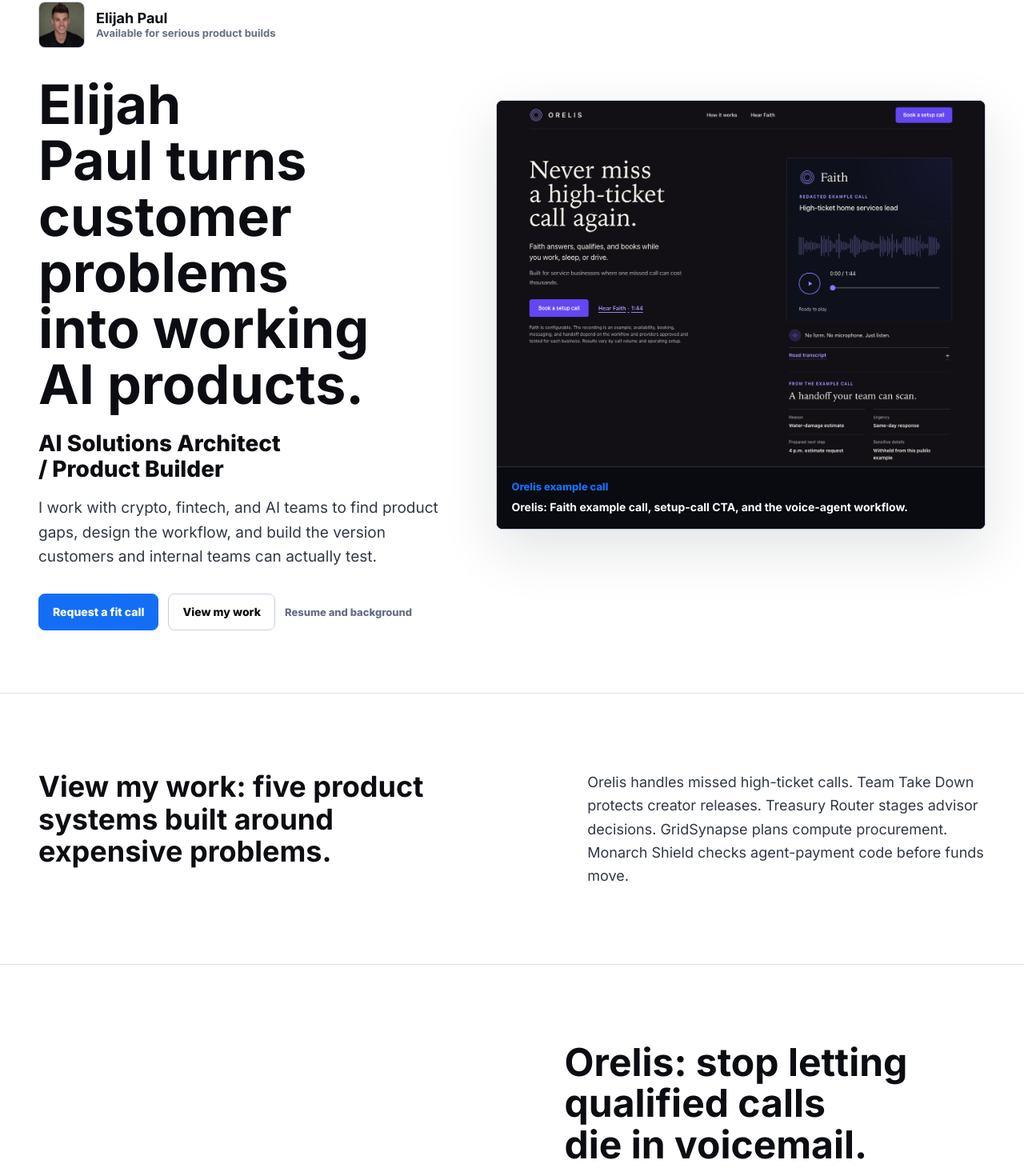
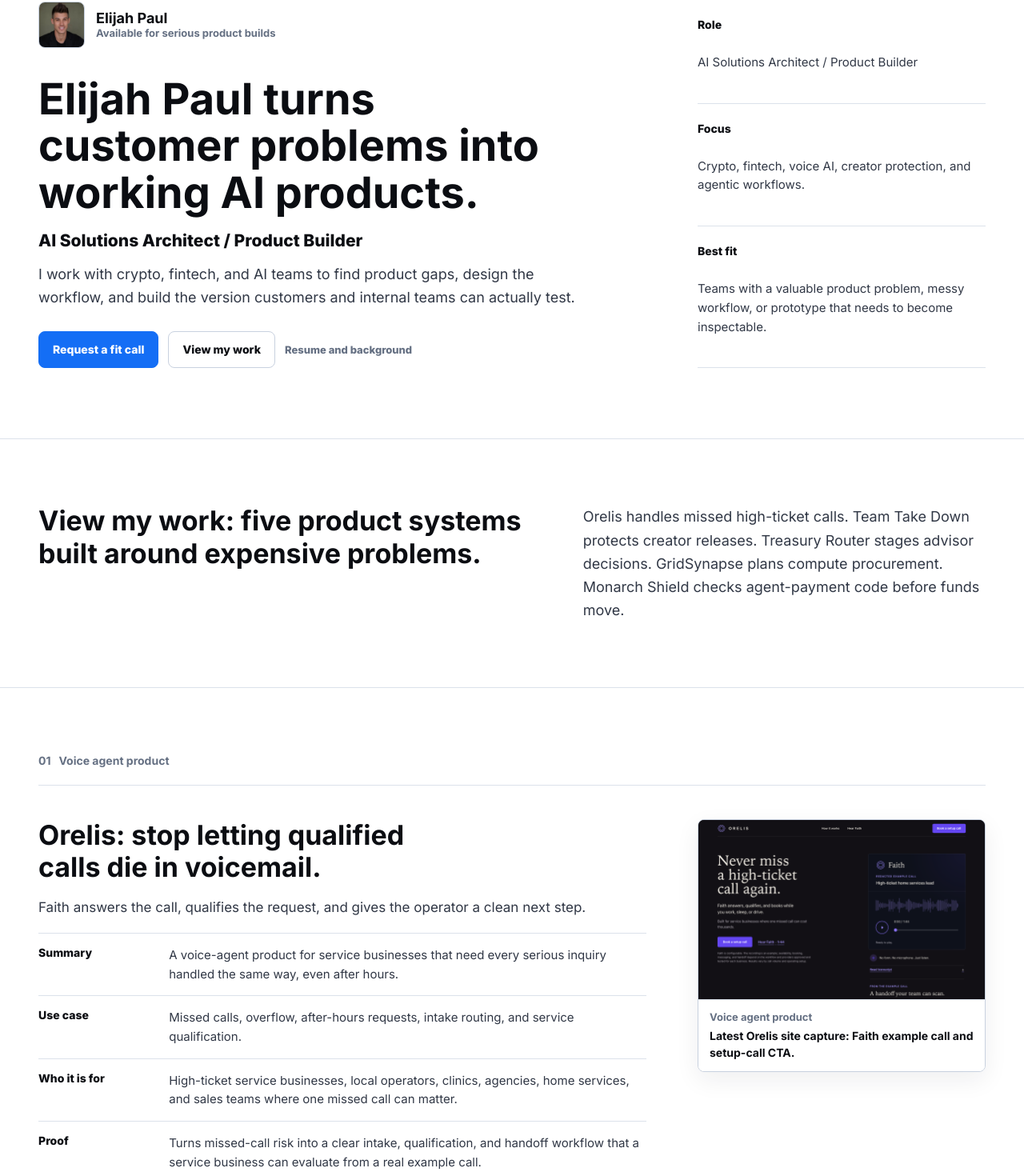
Before and after one commit to GhostOpsandCo/GhostOpsandCo.github.io, a Next.js app: page / in a window 1280 px wide. Shown: the part 175-1645 px from the top of the page at 80% size. Built offline with nearby package versions, Linux system fonts and the light colour scheme.

Commit message:
Refocus portfolio homepage as editorial profile

```diff
--- a/app/globals.css
+++ b/app/globals.css
@@ -3708,16 +3708,15 @@
 
 .v8-hero-grid {
   display: grid;
-  min-height: 760px;
-  grid-template-columns: minmax(0, 0.9fr) minmax(440px, 1.1fr);
-  align-items: center;
-  gap: 72px;
-  padding-block: 88px 78px;
+  grid-template-columns: minmax(0, 1fr) minmax(280px, 360px);
+  align-items: start;
+  gap: 56px;
+  padding-block: 88px;
 }
 
 .v8-hero-grid > *,
 .v8-work-intro-grid > *,
-.v8-project-grid > *,
+.v8-project-article > *,
 .v8-thoughts-grid > *,
 .v8-fit > *,
 .v8-hero-artifact figcaption > *,
@@ -3726,7 +3725,7 @@
 }
 
 .v8-hero-copy {
-  max-width: 700px;
+  max-width: 760px;
 }
 
 .v8-person {
@@ -3772,30 +3771,56 @@
 }
 
 .v8-hero h1 {
-  max-width: 760px;
-  margin-bottom: 24px;
+  max-width: 780px;
+  margin-bottom: 18px;
   color: var(--ink);
-  font-size: 68px;
-  line-height: 1.03;
+  font-size: 54px;
+  line-height: 1.08;
   text-wrap: balance;
 }
 
 .v8-role-title {
   max-width: 700px;
-  margin-bottom: 18px;
+  margin-bottom: 14px;
   color: var(--ink);
-  font-size: 28px;
-  font-weight: 780;
-  line-height: 1.12;
+  font-size: 21px;
+  font-weight: 720;
+  line-height: 1.28;
   text-wrap: balance;
 }
 
 .v8-hero-lede {
-  max-width: 650px;
-  margin-bottom: 30px;
+  max-width: 62ch;
+  margin-bottom: 28px;
   color: var(--ink-soft);
-  font-size: 19px;
-  line-height: 1.62;
+  font-size: 18px;
+  line-height: 1.6;
+}
+
+.v8-profile-brief {
+  display: grid;
+  align-self: stretch;
+  border-top: 1px solid var(--line-strong);
+}
+
+.v8-profile-brief div {
+  display: grid;
+  gap: 8px;
+  padding-block: 22px;
+  border-bottom: 1px solid var(--line);
+}
+
+.v8-profile-brief strong {
+  color: var(--ink);
+  font-size: 14px;
+  font-weight: 760;
+  line-height: 1.35;
+}
+
+.v8-profile-brief p {
+  color: var(--ink-soft);
+  font-size: 15px;
+  line-height: 1.58;
 }
 
 .v8-hero-actions,
@@ -3850,7 +3875,7 @@
   border: 1px solid var(--line-strong);
   border-radius: 8px;
   background: var(--paper);
-  box-shadow: 0 24px 70px rgba(17, 24, 39, 0.12);
+  box-shadow: 0 14px 38px rgba(17, 24, 39, 0.08);
 }
 
 .v8-hero-artifact {
@@ -3868,7 +3893,7 @@
 .v8-artifact figcaption {
   display: grid;
   gap: 5px;
-  padding: 16px 18px;
+  padding: 13px 14px;
   border-top: 1px solid var(--line);
   background: var(--paper);
 }
@@ -3880,9 +3905,9 @@
 
 .v8-hero-artifact figcaption span,
 .v8-artifact figcaption span {
-  color: var(--blue);
+  color: var(--muted);
   font-size: 13px;
-  font-weight: 780;
+  font-weight: 700;
   line-height: 1.35;
 }
 
@@ -3897,11 +3922,13 @@
   display: block;
   color: var(--ink);
   font-size: 14px;
+  font-weight: 650;
+  line-height: 1.45;
   overflow-wrap: anywhere;
 }
 
 .v8-section {
-  padding-block: 96px;
+  padding-block: 82px;
 }
 
 .v8-work-intro {
@@ -3910,9 +3937,18 @@
 
 .v8-work-intro-grid {
   display: grid;
-  grid-template-columns: minmax(0, 0.9fr) minmax(360px, 0.72fr);
+  grid-template-columns: minmax(0, 0.72fr) minmax(320px, 0.58fr);
   align-items: start;
-  gap: 64px;
+  gap: 56px;
+}
+
+.v8-work-intro h2,
+.v8-section-head h2,
+.v8-thoughts h2,
+.v8-fit h2 {
+  max-width: 760px;
+  font-size: 34px;
+  line-height: 1.18;
 }
 
 .v8-work-intro h2,
@@ -3935,50 +3971,61 @@
 }
 
 .v8-project-section:nth-of-type(2n) {
-  background: var(--soft);
+  background: var(--paper);
 }
 
 .v8-project-primary {
   background: var(--paper);
 }
 
-.v8-project-grid {
-  display: grid;
-  grid-template-columns: minmax(0, 1.06fr) minmax(420px, 0.94fr);
-  align-items: center;
-  gap: 64px;
-}
-
-.v8-project-reverse .v8-artifact {
-  order: 2;
-}
-
-.v8-project-reverse .v8-project-copy {
-  order: 1;
+.v8-project-article {
+  display: grid;
+  grid-template-columns: minmax(0, 1fr) minmax(280px, 360px);
+  align-items: start;
+  gap: 42px 56px;
+}
+
+.v8-project-article .v8-artifact {
+  max-width: 390px;
+  justify-self: end;
+}
+
+.v8-project-kicker {
+  grid-column: 1 / -1;
+  display: flex;
+  flex-wrap: wrap;
+  gap: 10px;
+  align-items: baseline;
+  padding-bottom: 20px;
+  border-bottom: 1px solid var(--line);
+  color: var(--muted);
+  font-size: 14px;
+  font-weight: 700;
+  line-height: 1.35;
 }
 
 .v8-project-copy {
   display: grid;
-  gap: 22px;
-}
-
-.v8-project-copy h2,
-.v8-fit h2 {
-  max-width: 820px;
-  font-size: 48px;
-  line-height: 1.07;
+  max-width: 760px;
+  gap: 18px;
+}
+
+.v8-project-copy h2 {
+  max-width: 740px;
+  font-size: 34px;
+  line-height: 1.16;
   text-wrap: balance;
 }
 
 .v8-large-copy {
-  max-width: 70ch;
+  max-width: 64ch;
   color: var(--ink-soft);
-  font-size: 19px;
-  line-height: 1.62;
+  font-size: 17px;
+  line-height: 1.58;
 }
 
 .v8-artifact {
-  box-shadow: 0 22px 64px rgba(28, 31, 38, 0.12);
+  box-shadow: 0 10px 30px rgba(28, 31, 38, 0.07);
 }
 
 .v8-artifact-shot {
@@ -4001,9 +4048,9 @@
 
 .v8-detail-stack > div {
   display: grid;
-  grid-template-columns: minmax(126px, 0.25fr) minmax(0, 1fr);
-  gap: 22px;
-  padding-block: 18px;
+  grid-template-columns: minmax(120px, 0.24fr) minmax(0, 1fr);
+  gap: 20px;
+  padding-block: 15px;
   border-bottom: 1px solid var(--line);
 }
 
@@ -4028,22 +4075,6 @@
   margin-bottom: 0;
 }
 
-.v8-pills {
-  display: flex;
-  flex-wrap: wrap;
-  gap: 8px;
-}
-
-.v8-pills span {
-  border: 1px solid var(--line);
-  border-radius: 8px;
-  padding: 7px 9px;
-  background: var(--paper);
-  color: var(--ink-soft);
-  font-size: 12px;
-  font-weight: 750;
-}
-
 .v8-method-section {
   border-top: 1px solid var(--line);
   background: var(--paper);
@@ -4051,30 +4082,26 @@
 
 .v8-section-head {
   display: grid;
-  max-width: 880px;
-  gap: 16px;
-  margin-bottom: 42px;
+  max-width: 820px;
+  gap: 14px;
+  margin-bottom: 30px;
 }
 
 .v8-method-list {
   display: grid;
-  grid-template-columns: repeat(3, minmax(0, 1fr));
-  gap: 1px;
-  overflow: hidden;
+  max-width: 980px;
   padding: 0;
-  border: 1px solid var(--line);
-  border-radius: 8px;
-  background: var(--line);
+  border-top: 1px solid var(--line);
   list-style: none;
 }
 
 .v8-method-list li {
   display: grid;
-  min-height: 250px;
-  align-content: start;
-  gap: 18px;
-  padding: 28px;
-  background: var(--paper);
+  grid-template-columns: 54px minmax(180px, 0.34fr) minmax(0, 1fr);
+  align-items: start;
+  gap: 22px;
+  padding-block: 22px;
+  border-bottom: 1px solid var(--line);
 }
 
 .v8-method-list span,
@@ -4087,13 +4114,15 @@
 .v8-method-list strong,
 .v8-thought-list strong {
   color: var(--ink);
-  font-size: 22px;
-  line-height: 1.18;
+  font-size: 18px;
+  line-height: 1.3;
 }
 
 .v8-method-list p,
 .v8-thought-list p {
   color: var(--ink-soft);
+  font-size: 15px;
+  line-height: 1.58;
 }
 
 .v8-thoughts {
@@ -4103,24 +4132,25 @@
 
 .v8-thoughts-grid {
   display: grid;
-  grid-template-columns: minmax(0, 0.75fr) minmax(420px, 1fr);
-  gap: 64px;
+  grid-template-columns: minmax(0, 0.46fr) minmax(420px, 0.78fr);
+  gap: 56px;
 }
 
 .v8-thought-list {
   display: grid;
-  gap: 1px;
-  overflow: hidden;
-  border: 1px solid var(--line);
-  border-radius: 8px;
-  background: var(--line);
+  border-top: 1px solid var(--line);
 }
 
 .v8-thought-list article {
   display: grid;
-  gap: 10px;
-  padding: 24px;
-  background: var(--paper);
+  grid-template-columns: 54px minmax(0, 1fr);
+  gap: 8px 22px;
+  padding-block: 22px;
+  border-bottom: 1px solid var(--line);
+}
+
+.v8-thought-list article p {
+  grid-column: 2;
 }
 
 .v8-fit-section {
@@ -4130,9 +4160,9 @@
 
 .v8-fit {
   display: grid;
-  grid-template-columns: minmax(0, 0.95fr) minmax(360px, 0.72fr);
+  grid-template-columns: minmax(0, 0.8fr) minmax(320px, 0.56fr);
   align-items: start;
-  gap: 72px;
+  gap: 56px;
 }
 
 .v8-fit h2 {
@@ -4180,19 +4210,15 @@
 @media (max-width: 1120px) {
   .v8-hero-grid,
   .v8-work-intro-grid,
-  .v8-project-grid,
+  .v8-project-article,
   .v8-thoughts-grid,
   .v8-fit {
     grid-template-columns: 1fr;
   }
 
-  .v8-hero-grid {
-    min-height: 0;
-  }
-
-  .v8-project-reverse .v8-artifact,
-  .v8-project-reverse .v8-project-copy {
-    order: initial;
+  .v8-project-article .v8-artifact {
+    max-width: 680px;
+    justify-self: start;
   }
 }
 
@@ -4203,16 +4229,19 @@
   }
 
   .v8-hero h1 {
-    font-size: 48px;
+    font-size: 44px;
   }
 
   .v8-role-title {
-    font-size: 24px;
+    font-size: 20px;
   }
 
   .v8-project-copy h2,
+  .v8-work-intro h2,
+  .v8-section-head h2,
+  .v8-thoughts h2,
   .v8-fit h2 {
-    font-size: 38px;
+    font-size: 31px;
   }
 
   .v8-hero-lede,
@@ -4222,12 +4251,17 @@
     font-size: 17px;
   }
 
-  .v8-method-list {
+  .v8-method-list li {
     grid-template-columns: 1fr;
-  }
-
-  .v8-method-list li {
-    min-height: 0;
+    gap: 8px;
+  }
+
+  .v8-thought-list article {
+    grid-template-columns: 1fr;
+  }
+
+  .v8-thought-list article p {
+    grid-column: auto;
   }
 }
 
@@ -4238,7 +4272,7 @@
 
   .v8-hero-grid,
   .v8-work-intro-grid,
-  .v8-project-grid,
+  .v8-project-article,
   .v8-thoughts-grid,
   .v8-fit {
     gap: 34px;
@@ -4262,7 +4296,7 @@
 
   .v8-role-title {
     max-width: 100%;
-    font-size: 21px;
+    font-size: 19px;
   }
 
   .v8-hero-lede {
@@ -4301,23 +4335,34 @@
 
   .v8-project-copy h2,
   .v8-work-intro h2,
+  .v8-section-head h2,
   .v8-thoughts h2,
   .v8-fit h2 {
-    font-size: 32px;
+    font-size: 28px;
+    line-height: 1.22;
   }
 
   .v8-detail-stack > div {
     grid-template-columns: 1fr;
     gap: 8px;
   }
+
+  .v8-project-kicker {
+    padding-bottom: 16px;
+  }
 }
 
 @media (max-width: 360px) {
+  .v8-role-title {
+    font-size: 18px;
+  }
+
   .v8-hero h1,
   .v8-project-copy h2,
   .v8-work-intro h2,
+  .v8-section-head h2,
   .v8-thoughts h2,
   .v8-fit h2 {
-    font-size: 30px;
-  }
-}
+    font-size: 27px;
+  }
+}
--- a/app/page.tsx
+++ b/app/page.tsx
@@ -68,7 +68,6 @@
     interestSubject: "controlled financial workflow like Treasury Router",
     learnMoreLabel: "Learn more about similar financial workflow projects",
     artifactNote: "Advisor dashboard using illustrative development data.",
-    reverse: true,
   },
   {
     project: gridSynapse,
@@ -101,7 +100,6 @@
     interestSubject: "payment-safety tool like Monarch Shield",
     learnMoreLabel: "Learn more about similar agent-payment safety projects",
     artifactNote: "Live Monarch Shield site showing Doctor preflight and payment safety boundary.",
-    reverse: true,
   },
 ];
 
@@ -142,7 +140,23 @@
   "What proof would make the next decision easier?",
 ];
 
+const profileNotes = [
+  {
+    label: "Role",
+    copy: "AI Solutions Architect / Product Builder",
+  },
+  {
+    label: "Focus",
+    copy: "Crypto, fintech, voice AI, creator protection, and agentic workflows.",
+  },
+  {
+    label: "Best fit",
+    copy: "Teams with a valuable product problem, messy workflow, or prototype that needs to become inspectable.",
+  },
+];
+
 function ProjectFocusSection({
+  index,
   project,
   anchor,
   title,
@@ -154,8 +168,8 @@
   learnMoreLabel,
   artifactNote,
   primary = false,
-  reverse = false,
 }: {
+  index: number;
   project: Project;
   anchor: string;
   title: string;
@@ -167,32 +181,18 @@
   learnMoreLabel: string;
   artifactNote: string;
   primary?: boolean;
-  reverse?: boolean;
 }) {
   return (
     <section
-      className={`v8-section v8-project-section${primary ? " v8-project-primary" : ""}${reverse ? " v8-project-reverse" : ""}`}
+      className={`v8-section v8-project-section${primary ? " v8-project-primary" : ""}`}
       id={anchor}
       aria-labelledby={`${anchor}-title`}
     >
-      <div className="site-shell v8-project-grid">
-        <figure className="v8-artifact">
-          <div className="v8-artifact-shot">
-            <Image
-              src={project.image}
-              alt={project.imageAlt}
-              width={1440}
-              height={1100}
-              sizes="(max-width: 900px) 92vw, 52vw"
-              priority={primary}
-            />
-          </div>
-          <figcaption>
-            <span>{project.category}</span>
-            <strong>{artifactNote}</strong>
-          </figcaption>
-        </figure>
-
+      <article className="site-shell v8-project-article">
+        <div className="v8-project-kicker" aria-label={`${project.name} project number and category`}>
+          <span>{String(index + 1).padStart(2, "0")}</span>
+          <span>{project.category}</span>
+        </div>
         <div className="v8-project-copy">
           <h2 id={`${anchor}-title`}>{title}</h2>
           <p className="v8-large-copy">{lead}</p>
@@ -232,7 +232,7 @@
             <a className="button button-primary" href={mailto(`Interested in a ${interestSubject}`)}>
               {learnMoreLabel}
             </a>
-            <Link className="button button-outline" href={`/work/${project.slug}`}>View case study</Link>
+            <Link className="text-link" href={`/work/${project.slug}`}>View case study</Link>
             {project.liveUrl ? (
               <a className="text-link" href={project.liveUrl} target="_blank" rel="noreferrer">
                 {project.primaryAction}
@@ -240,7 +240,24 @@
             ) : null}
           </div>
         </div>
-      </div>
+
+        <figure className="v8-artifact">
+          <div className="v8-artifact-shot">
+            <Image
+              src={project.image}
+              alt={project.imageAlt}
+              width={1440}
+              height={1100}
+              sizes="(max-width: 900px) 92vw, 34vw"
+              priority={primary}
+            />
+          </div>
+          <figcaption>
+            <span>{project.category}</span>
+            <strong>{artifactNote}</strong>
+          </figcaption>
+        </figure>
+      </article>
     </section>
   );
 }
@@ -303,20 +320,14 @@
             </div>
           </div>
 
-          <figure className="v8-hero-artifact">
-            <Image
-              src={orelis.image}
-              alt={orelis.imageAlt}
-              width={1440}
-              height={1100}
-              priority
-              sizes="(max-width: 900px) 92vw, 46vw"
-            />
-            <figcaption>
-              <span>Orelis example call</span>
-              <strong>Orelis: Faith example call, setup-call CTA, and the voice-agent workflow.</strong>
-            </figcaption>
-          </figure>
+          <aside className="v8-profile-brief" aria-label="Profile summary">
+            {profileNotes.map((note) => (
+              <div key={note.label}>
+                <strong>{note.label}</strong>
+                <p>{note.copy}</p>
+              </div>
+            ))}
+          </aside>
         </div>
       </section>
 
@@ -333,8 +344,8 @@
         </div>
       </section>
 
-      {focusSections.map((section) => (
-        <ProjectFocusSection key={section.project.slug} {...section} />
+      {focusSections.map((section, index) => (
+        <ProjectFocusSection key={section.project.slug} index={index} {...section} />
       ))}
 
       <section className="v8-section v8-method-section" id="method" aria-labelledby="method-title">
```
Also changed, not shown: 5 other files (tests, documents, lock files or other folders).
